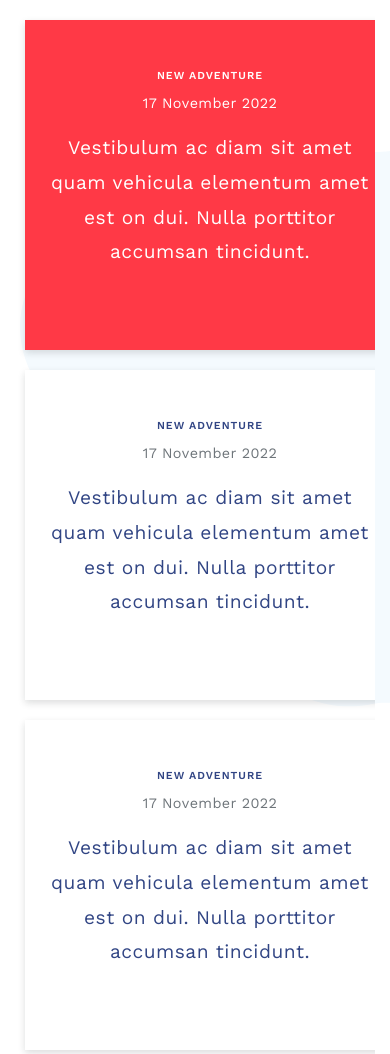
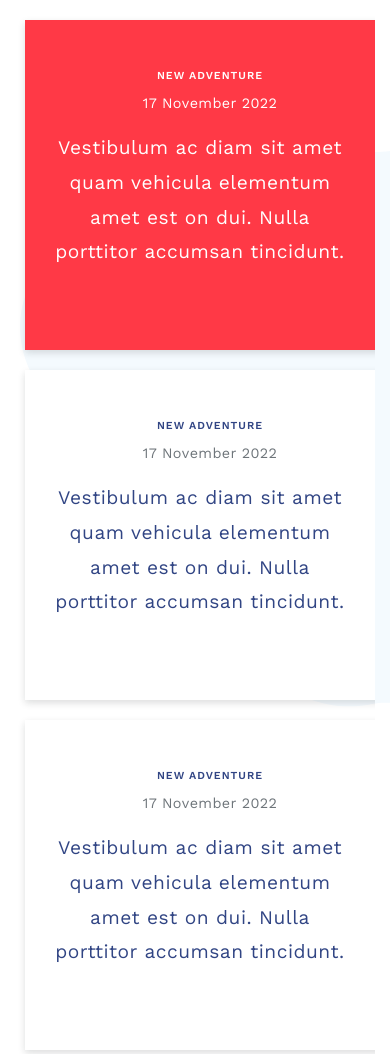
Before and after one commit to AhmedMonem122/Doob-Template, a plain HTML site: page index.html in a window 390 px wide. Shown: the part 4860-5914 px from the top of the page. Drawn offline with nearby package versions, Linux system fonts and the light colour scheme.

Commit message:
Update style.css

```diff
--- a/css/style.css
+++ b/css/style.css
@@ -22,6 +22,7 @@ html {
 
 body {
   font-family: "Work Sans", sans-serif;
+  overflow-x: hidden;
 }
 
 .container {
@@ -794,6 +795,12 @@ header div.buttons a:last-child:hover {
   color: var(--main-color);
 }
 
+@media (max-width: 767px) {
+  .blog .blog-stories div p:nth-child(3) {
+    max-width: 300px;
+  }
+}
+
 .blog .container .blog-btn {
   display: none;
   color: var(--secondary-color);
```
